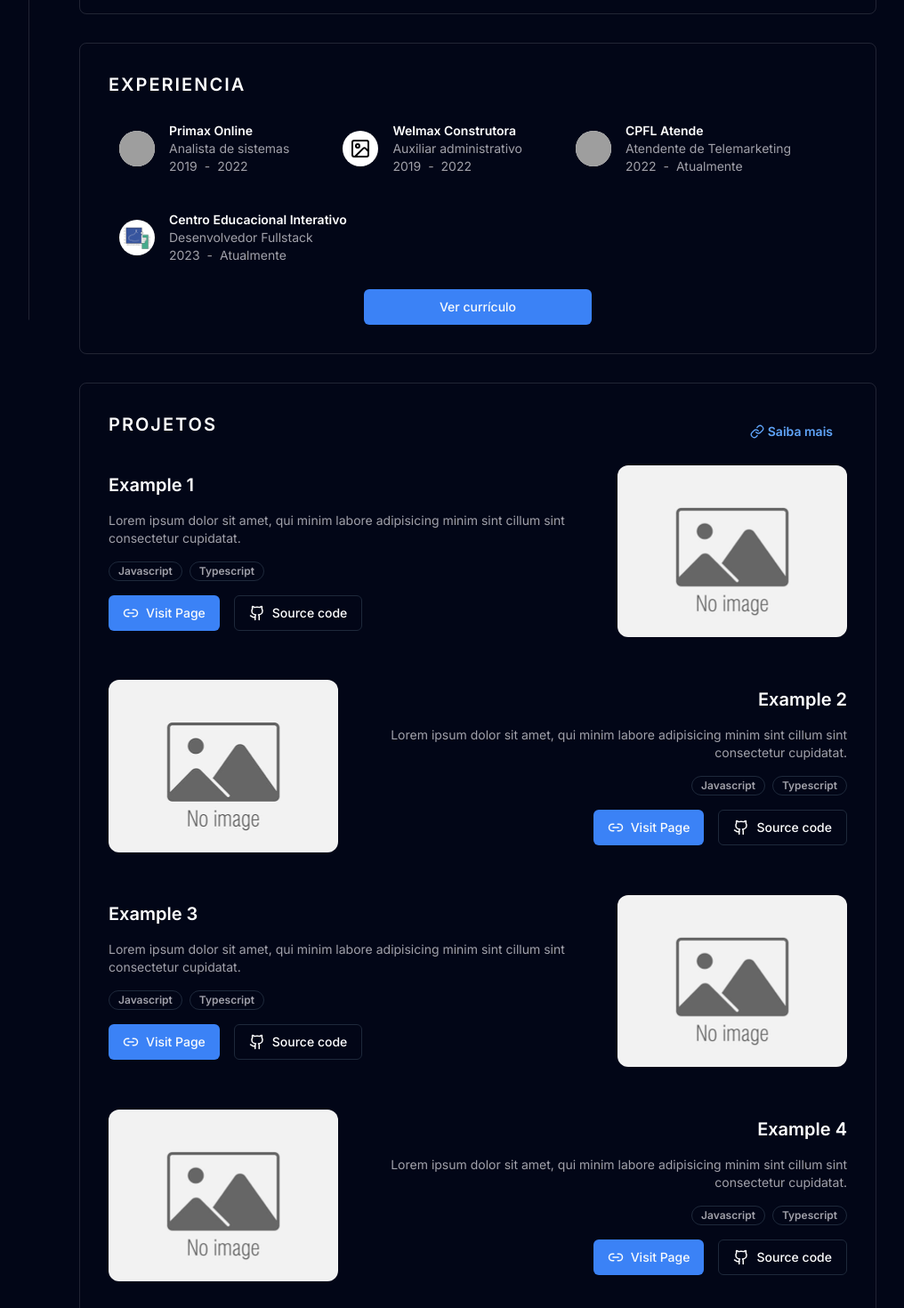
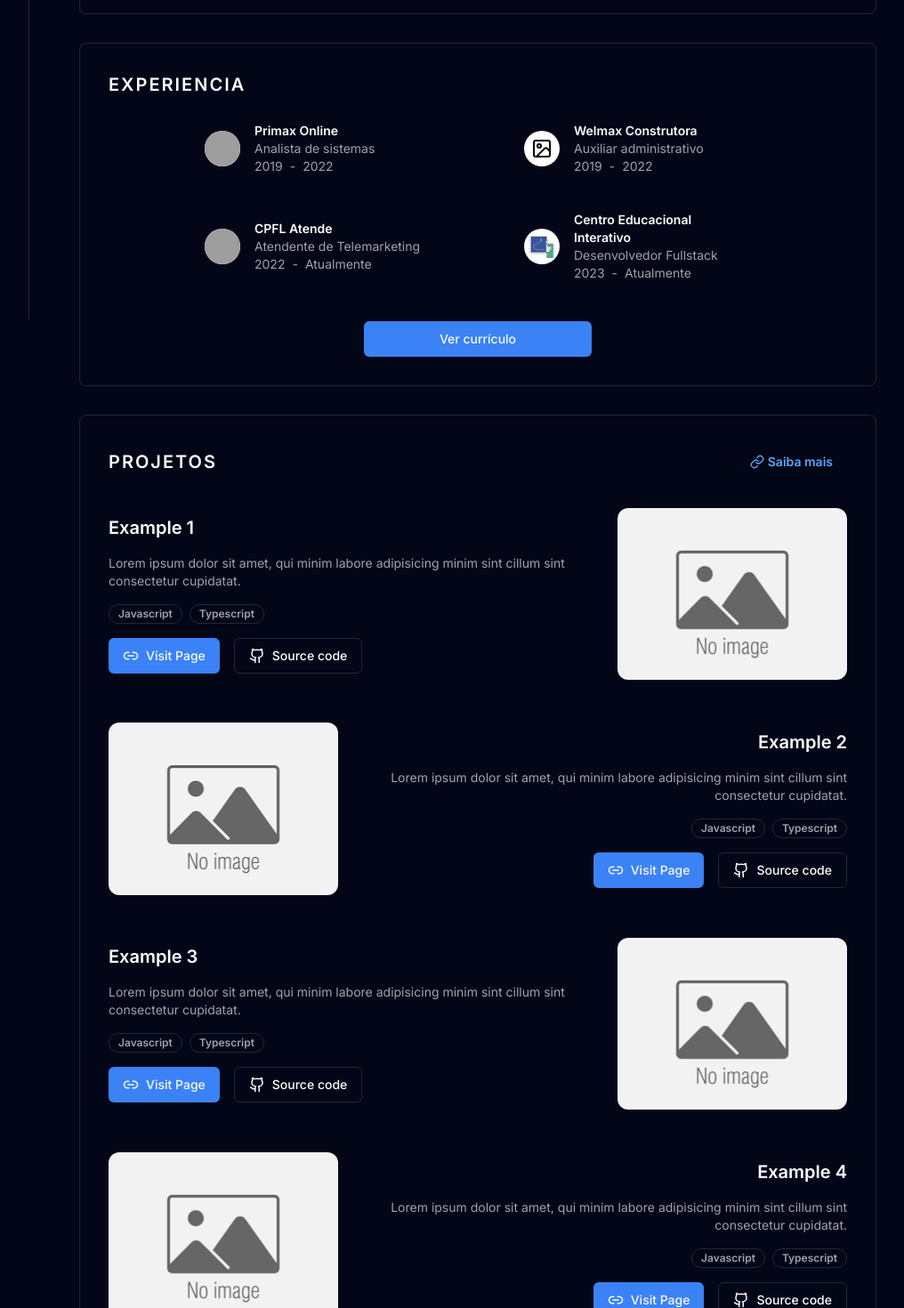
Before and after one commit to Guilherme-RNovaes/portfolioV2, a Next.js app: page / in a window 1280 px wide. Shown: the part 440-1910 px from the top of the page at 89% size, without its empty margins (223-1239 px from the left). Built offline with nearby package versions, Linux system fonts and the light colour scheme; grey boxes are pictures that could not be loaded.

Commit message:
style: general style changes and mobile adaptation

```diff
--- a/app/(home)/_components/Experience.tsx
+++ b/app/(home)/_components/Experience.tsx
@@ -13,9 +13,9 @@ import userProps from "@/config/user";
 type Props = {}
 
 const item = {
-  hidden: { y: 20, opacity: 0 },
+  hidden: { x: 20, opacity: 0 },
   visible: {
-    y: 0,
+    x: 0,
     opacity: 1,
     transition: {
       delayChildren: 0.8,
@@ -27,7 +27,7 @@ const item = {
 export default function Experience({ }: Props) {
   const experiences = experiencesList.map((props) => {
     return (
-      <motion.div variants={item} initial="hidden" whileInView="visible" transition={{ duration: 0.3 }} className="flex flex-row items-center gap-4 mb-4 md:mb-0 py-3 md:p-3">
+      <motion.div variants={item} initial="hidden" whileInView="visible" transition={{ duration: 0.5 }} className="flex flex-row items-center gap-4 mb-4 md:mb-0 py-3 md:p-3">
         <Avatar className="bg-white text-black flex justify-center">
           <AvatarImage src={props.image} />
           <AvatarFallback className="mt-2"><Image /></AvatarFallback>
@@ -56,7 +56,7 @@ export default function Experience({ }: Props) {
         <h3 className="uppercase tracking-widest font-semibold text-xl pb-4">
           Experiencia
         </h3>
-        <div className="flex flex-col gap-4 md:gap-x-9 mx-6 md:mx-0 md:flex-row md:flex-wrap md:max-w-4xl justify-center md:justify-start items-start md:items-center">
+        <div className="flex flex-col md:grid md:grid-cols-2 gap-4 md:px-24 md:pb-4 md:gap-x-20 mx-6 md:mx-0 md:max-w-4xl justify-center md:justify-start items-start md:items-center">
           {experiences}
         </div>
       </div>
--- a/app/(home)/_components/Projects.tsx
+++ b/app/(home)/_components/Projects.tsx
@@ -38,17 +38,20 @@ export default function Projects({ }: Props) {
       initial={{ opacity: 0 }}
       whileInView={{ opacity: 1 }}
       transition={{ duration: 1 }}
+      viewport={{ once: true }}
       className="flex flex-col md:flex-wrap mx-4 mb-8 md:max-w-4xl border border-zinc-400/20 rounded-lg px-8 pt-8 md:justify-start md:mx-6 xl:mx-auto items-start"
     >
-      <div className="flex items-center justify-between w-full pb-4">
-        <h3 className="uppercase tracking-widest font-semibold text-xl pb-4">
+      <div className="flex flex-row items-center justify-between w-full mb-8">
+        <h3 className="uppercase tracking-widest font-semibold text-xl">
           Projetos
         </h3>
         <Button variant='link' className="font-semibold">
           {navigationHref}
         </Button>
       </div>
-      {myProjects}
+      <div className="text-center md:text-start">
+        {myProjects}
+      </div>
     </motion.div>
   )
 }
--- a/app/_components/Navbar.tsx
+++ b/app/_components/Navbar.tsx
@@ -29,7 +29,7 @@ const Navbar = ({ isActiveRoute }: NavbarProps) => {
           className="w-60 h-30 flex flex-row items-start justify-start"
         >
           <Link href={firstNavigationItem.href} className='flex items-center justify-start'>
-            <firstNavigationItem.icon className='w-4 h-4 mr-2' />
+            <firstNavigationItem.icon className={`${isActiveRoute(firstNavigationItem.href) ? 'text-blue-400' : ''} w-4 h-4 mr-2`} />
             {firstNavigationItem.name}
           </Link>
         </Button>
@@ -43,7 +43,7 @@ const Navbar = ({ isActiveRoute }: NavbarProps) => {
           className="w-60 h-30 flex flex-row items-start justify-start"
         >
           <Link href={props.href} className='flex items-center justify-start'>
-            <props.icon className='w-4 h-4 mr-2' />
+            <props.icon className={`${isActiveRoute(props.href) ? 'text-blue-400' : ''} w-4 h-4 mr-2`} />
             {props.name}
           </Link>
         </Button>
--- a/app/about/_components/PersonalInfo.tsx
+++ b/app/about/_components/PersonalInfo.tsx
@@ -4,7 +4,20 @@ import userProps from "@/config/user";
 type Props = {}
 
 export default function PersonalInfo({ }: Props) {
-  const SkillsItems = userProps.stack.join(', ')
+  const SkillsItems = userProps.stack.join(', ');
+
+  let Tecnico = (<p>(Técnico)</p>)
+  let Nativo = (<p>(Nativo)</p>)
+
+  const Languages = userProps.languages.map((props, index) =>
+    <div key={index} className="flex flex-row gap-1 items-baseline">
+      <p>{props}</p>
+      <p className="text-xs text-zinc-500">{props.slice(0) === 'Inglês' ? Tecnico : Nativo}</p>
+      {index !== userProps.languages.length - 1 && <span>·</span>}
+    </div>
+  )
+
+
   return (
     <div className="flex flex-col items-start justify-center w-full">
       <ul className="flex flex-col gap-2 list-disc text-gray-400 pl-6">
@@ -34,8 +47,8 @@ export default function PersonalInfo({ }: Props) {
         </li>
         <li>
           <div className="flex gap-2">
-            <p className="font-semibold text-white">Idiomas:</p>
-            <p>{userProps.languages}</p>
+            <p className="font-semibold text-white">Idioma:</p>
+            <p className="flex gap-1 flex-wrap text-balance">{Languages}</p>
           </div>
         </li>
       </ul>
--- a/app/projects/_components/MyProjects.tsx
+++ b/app/projects/_components/MyProjects.tsx
@@ -25,15 +25,18 @@ export default function MyProjects() {
       initial={{ opacity: 0 }}
       animate={{ opacity: 1 }}
       transition={{ duration: 0.8 }}
+      viewport={{ once: true }}
       className="flex flex-col mt-16 mx-4 max-w-4xl items-center justify-center"
     >
       <div className="m-8">
         <h1 className="text-3xl font-semibold pb-2 tracking-widest">Projetos</h1>
-        <p className="text-zinc-400">
+        <p className="text-zinc-400 text-justify md:text-start">
           Descubra os projetos que fazem parte do meu portfólio e explore o universo das minhas criações! Nesta seção, apresento uma seleção dos meus trabalhos mais recentes e relevantes, demonstrando minha experiência e habilidades em áreas como desenvolvimento de software, design de interfaces, análise de dados e muito mais. Cada projeto reflete meu compromisso com a excelência, a criatividade e a entrega de soluções impactantes e eficazes para os desafios do mundo digital. Venha conhecer o que posso oferecer e como posso agregar valor aos seus projetos e iniciativas!
         </p>
       </div>
-      {myProjects}
+      <div className="mx-6 md:mx-0 text-center md:text-start">
+        {myProjects}
+      </div>
     </motion.div>
   )
 }
--- a/app/technologies/_components/Skills.tsx
+++ b/app/technologies/_components/Skills.tsx
@@ -39,6 +39,7 @@ export default function Skills({ }: Props) {
       initial="hidden"
       whileInView="visible"
       transition={{ duration: delay }}
+      viewport={{ once: true }}
       className="flex flex-col flex-wrap mb-8 items-center justify-center"
     >
       <h1 className="text-2xl font-semibold pb-4 px-4">{title}</h1>
@@ -60,11 +61,12 @@ export default function Skills({ }: Props) {
       initial={{ opacity: 0 }}
       animate={{ opacity: 1 }}
       transition={{ duration: 0.8 }}
+      viewport={{ once: true }}
       className="flex flex-col mt-16 mx-4 max-w-4xl items-center md:items-start justify-center"
     >
       <div className="m-8">
         <h1 className="text-3xl font-semibold pb-2 tracking-widest">Tecnologias</h1>
-        <p className="text-zinc-400">Explore as tecnologias que utilizo em meu dia a dia para o desenvolvimento! Aqui, vou compartilhar um pouco sobre as ferramentas, linguagens de programação, aplicativos e sistemas operacionais que utilizo em meu trabalho diário de desenvolvimento. Desde linguagens de programação populares até ferramentas especializadas, cada elemento desempenha um papel fundamental na criação de soluções eficientes e inovadoras.</p>
+        <p className="text-zinc-400 text-justify md:text-start">Explore as tecnologias que utilizo em meu dia a dia para o desenvolvimento! Aqui, vou compartilhar um pouco sobre as ferramentas, linguagens de programação, aplicativos e sistemas operacionais que utilizo em meu trabalho diário de desenvolvimento. Desde linguagens de programação populares até ferramentas especializadas, cada elemento desempenha um papel fundamental na criação de soluções eficientes e inovadoras.</p>
       </div>
       {renderSkills(frontEnd, "Front-end", 0.1)}
       {renderSkills(backEnd, "Back-end", 0.2)}
--- a/config/user.ts
+++ b/config/user.ts
@@ -4,7 +4,7 @@ export interface User {
   age: number;
   cel: string;
   stack: string[];
-  languages: string;
+  languages: string[];
   about: string;
   moreAbout: string;
   aboutWork: string;
@@ -20,7 +20,7 @@ const userProps: User =
   age: 23,
   cel: '(16)98844-8896',
   stack: ['Javascript', 'Typescript', 'React', 'Nextjs', 'Nodejs', 'Expressjs', 'MySQL', 'MongoDB'],
-  languages: 'Ingles (técnico) · Português (nativo)',
+  languages: ['Inglês', 'Português'],
   about: 'Olá! Sou Guilherme Rogério Novaes, um entusiasta da programação de 23 anos, apaixonado por criar soluções digitais e explorar as infinitas possibilidades do mundo da tecnologia. Ao longo dos últimos três anos, mergulhei fundo no universo da programação, concentrando meus esforços na área Fullstack, que me permite dominar tanto o desenvolvimento front-end quanto o back-end de aplicações web.',
   moreAbout: 'Olá! Sou Guilherme Rogério Novaes, desenvolvedor de 23 anos, apaixonado por criar soluções digitais e explorar as infinitas possibilidades do mundo da tecnologia. Ao longo dos últimos três anos, mergulhei fundo no universo da programação, concentrando meus esforços na área Fullstack, que me permite dominar tanto o desenvolvimento front-end quanto o back-end de aplicações web.\nAlém das habilidades técnicas, sou um profissional comprometido com a entrega de resultados de alta qualidade. Tenho uma abordagem detalhista para o desenvolvimento, buscando sempre aprimorar a usabilidade e a performance das aplicações que construo.\nAtualmente estou em busca de novos desafios e oportunidades para aplicar meu conhecimento e paixão pelo desenvolvimento Fullstack.\nMeu objetivo é contribuir para o crescimento e o sucesso dos projetos em que estou envolvido, sempre com ética, responsabilidade e respeito pela equipe de trabalho.',
   aboutWork: 'Atualmente estou atuando como Desenvolvedor Fullstack na empresa Centro Educacional Interativo, onde estou ativamente como responsável pelo desenvolvimento de uma aplicação para manutenção e registro de ponto dos funcionários para empresa, buscando criar uma interface amigável e funcional.',
```
Also changed, not shown: 1 other file (tests, documents, lock files or other folders).
